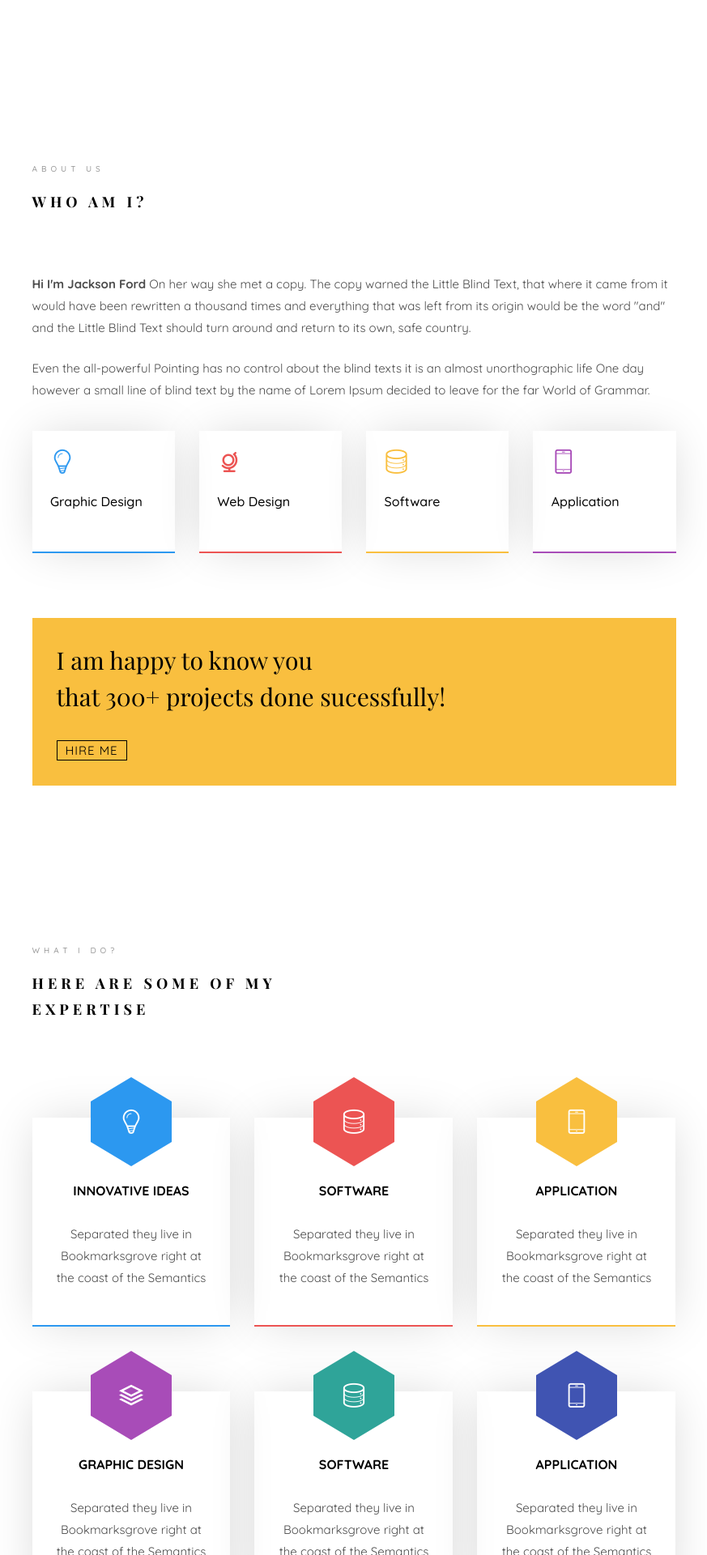
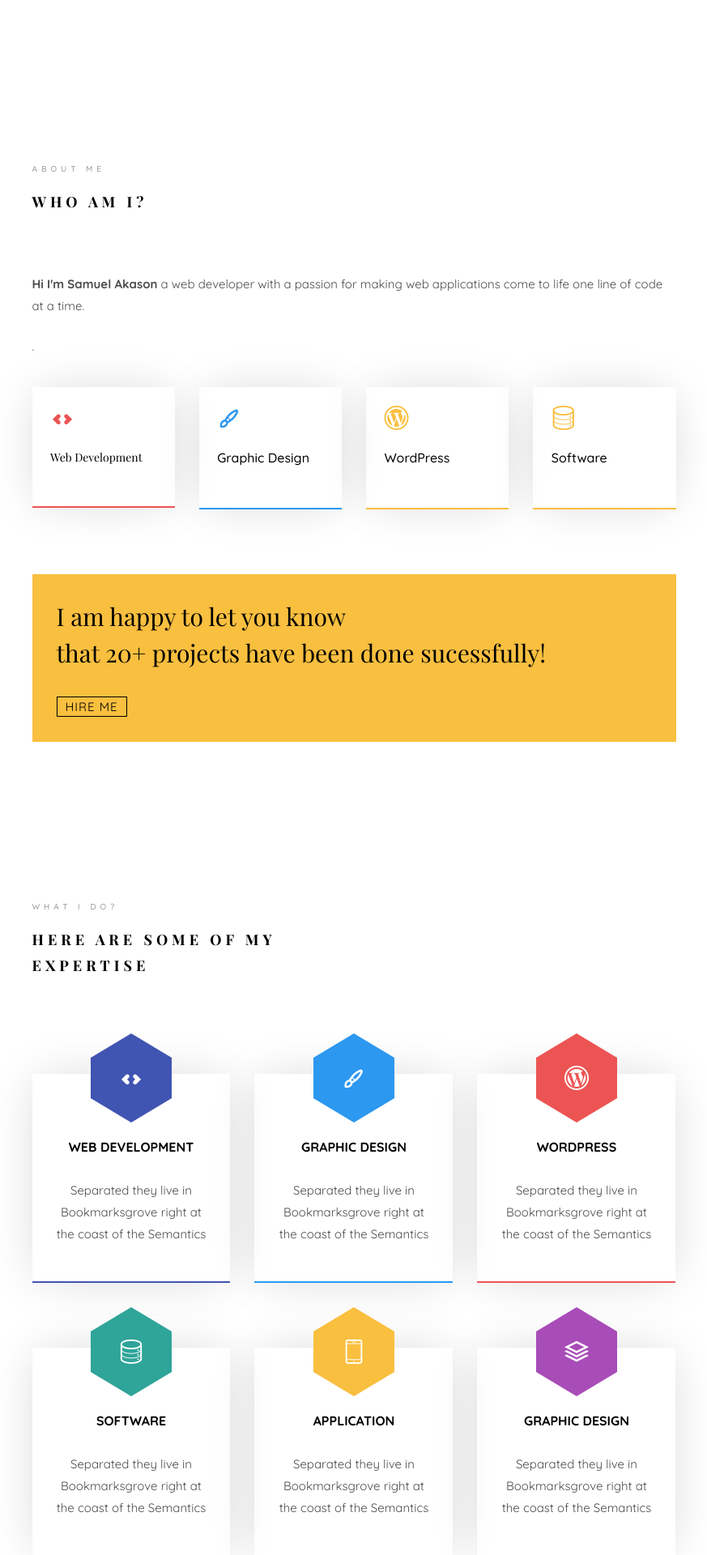
Before and after one commit to samuelakason/folio, a PHP site: page / in a window 1280 px wide. Shown: the part 810-2730 px from the top of the page at 81% size, without its empty margins (353-1226 px from the left). Run offline with PHP 8.4, Linux system fonts and the light colour scheme; some libraries are stand-ins or nearby versions; some web fonts are replaced.

Commit message:
Update index.php

```diff
--- a/index.php
+++ b/index.php
@@ -57,8 +58,8 @@
 		<aside id="colorlib-aside" role="complementary" class="border js-fullheight">
 			<div class="text-center">
 				<div class="author-img" style="background-image: url(images/about.jpg);"></div>
-				<h1 id="colorlib-logo"><a href="index.html">Jackson Ford</a></h1>
-				<span class="position"><a href="#">UI/UX/Designer</a> in Philippines</span>
+				<h1 id="colorlib-logo"><a href="index.php">Samuel Akason</a></h1>
+				<span class="position"><a href="">Web </a>Developer</span>
 			</div>
 			<nav id="colorlib-main-menu" role="navigation" class="navbar">
 				<div id="navbar" class="collapse">
@@ -75,19 +76,6 @@
 					</ul>
 				</div>
 			</nav>
-
-			<div class="colorlib-footer">
-				<p><small>&copy; <!-- Link back to Colorlib can't be removed. Template is licensed under CC BY 3.0. -->
-Copyright <script>document.write(new Date().getFullYear());</script> All rights reserved. Made with <i class="icon-heart" aria-hidden="true"></i> by <a href="https://colorlib.com" target="_blank">Colorlib</a>
-<!-- Link back to Colorlib can't be removed. Template is licensed under CC BY 3.0. --> </span> <span>Distributed by <a href="https://themewagon.com" target="_blank">ThemeWagon</a></span> <span>Demo Images: <a href="https://unsplash.com/" target="_blank">Unsplash.com</a></span></small></p>
-				<ul>
-					<li><a href="#"><i class="icon-facebook2"></i></a></li>
-					<li><a href="#"><i class="icon-twitter2"></i></a></li>
-					<li><a href="#"><i class="icon-instagram"></i></a></li>
-					<li><a href="#"><i class="icon-linkedin2"></i></a></li>
-				</ul>
-			</div>
-
 		</aside>
 
 		<div id="colorlib-main">
@@ -101,9 +89,8 @@ Copyright <script>document.write(new Date().getFullYear());</script> All rights
 					   			<div class="col-md-6 col-md-offset-3 col-md-pull-3 col-sm-12 col-xs-12 js-fullheight slider-text">
 					   				<div class="slider-text-inner js-fullheight">
 					   					<div class="desc">
-						   					<h1>Hi! <br>I'm Jackson</h1>
-						   					<h2>100% html5 bootstrap templates Made by <a href="https://colorlib.com/" target="_blank">colorlib.com</a></h2>
-												<p><a class="btn btn-primary btn-learn">Download CV <i class="icon-download4"></i></a></p>
+						   					<h1>Hi! <br>I'm Samuel</h1>
+						   					<p><a class="btn btn-primary btn-learn">Download CV <i class="icon-download4"></i></a></p>
 											</div>
 					   				</div>
 					   			</div>
@@ -117,8 +104,7 @@ Copyright <script>document.write(new Date().getFullYear());</script> All rights
 					   			<div class="col-md-6 col-md-offset-3 col-md-pull-3 col-sm-12 col-xs-12 js-fullheight slider-text">
 					   				<div class="slider-text-inner">
 					   					<div class="desc">
-						   					<h1>I am <br>a Designer</h1>
-												<h2>100% html5 bootstrap templates Made by <a href="https://colorlib.com/" target="_blank">colorlib.com</a></h2>
+						   					<h1>I'm a <br> Web Developer</h1>
 												<p><a class="btn btn-primary btn-learn">View Portfolio <i class="icon-briefcase3"></i></a></p>
 											</div>
 					   				</div>
@@ -137,24 +123,30 @@ Copyright <script>document.write(new Date().getFullYear());</script> All rights
 							<div class="row row-bottom-padded-sm animate-box" data-animate-effect="fadeInLeft">
 								<div class="col-md-12">
 									<div class="about-desc">
-										<span class="heading-meta">About Us</span>
+										<span class="heading-meta">About Me</span>
 										<h2 class="colorlib-heading">Who Am I?</h2>
-										<p><strong>Hi I'm Jackson Ford</strong> On her way she met a copy. The copy warned the Little Blind Text, that where it came from it would have been rewritten a thousand times and everything that was left from its origin would be the word "and" and the Little Blind Text should turn around and return to its own, safe country.</p>
-										<p>Even the all-powerful Pointing has no control about the blind texts it is an almost unorthographic life One day however a small line of blind text by the name of Lorem Ipsum decided to leave for the far World of Grammar.</p>
+										<p><strong>Hi I'm Samuel Akason</strong> a web developer with a passion for making web applications come to life one line of code at a time.</p>
+										<p>.</p>
 									</div>
 								</div>
 							</div>
 							<div class="row">
+							<div class="col-md-3 animate-box" data-animate-effect="fadeInRight">
+									<div class="services color-2">
+										<span class="icon2"><i class="icon-code"></i></span>
+										<h5>Web Development</h5>
+									</div>
+								</div>
 								<div class="col-md-3 animate-box" data-animate-effect="fadeInLeft">
 									<div class="services color-1">
-										<span class="icon2"><i class="icon-bulb"></i></span>
+										<span class="icon2"><i class="icon-brush"></i></span>
 										<h3>Graphic Design</h3>
 									</div>
 								</div>
-								<div class="col-md-3 animate-box" data-animate-effect="fadeInRight">
-									<div class="services color-2">
-										<span class="icon2"><i class="icon-globe-outline"></i></span>
-										<h3>Web Design</h3>
+								<div class="col-md-3 animate-box" data-animate-effect="fadeInTop">
+									<div class="services color-3">
+										<span class="icon2"><i class="icon-wordpress"></i></span>
+										<h3>WordPress</h3>
 									</div>
 								</div>
 								<div class="col-md-3 animate-box" data-animate-effect="fadeInTop">
@@ -163,17 +155,11 @@ Copyright <script>document.write(new Date().getFullYear());</script> All rights
 										<h3>Software</h3>
 									</div>
 								</div>
-								<div class="col-md-3 animate-box" data-animate-effect="fadeInBottom">
-									<div class="services color-4">
-										<span class="icon2"><i class="icon-phone3"></i></span>
-										<h3>Application</h3>
-									</div>
-								</div>
 							</div>
 							<div class="row">
 								<div class="col-md-12 animate-box" data-animate-effect="fadeInLeft">
 									<div class="hire">
-										<h2>I am happy to know you <br>that 300+ projects done sucessfully!</h2>
+										<h2>I am happy to let you know<br>that 20+ projects have been done sucessfully!</h2>
 										<a href="#" class="btn-hire">Hire me</a>
 									</div>
 								</div>
@@ -195,18 +181,40 @@ Copyright <script>document.write(new Date().getFullYear());</script> All rights
 					</div>
 					<div class="row row-pt-md">
 						<div class="col-md-4 text-center animate-box">
+								<div class="services color-6">
+									<span class="icon">
+										<i class="icon-code"></i>
+									</span>
+									<div class="desc">
+										<h3>Web Development</h3>
+										<p>Separated they live in Bookmarksgrove right at the coast of the Semantics</p>
+									</div>
+								</div>
+							</div>
+						<div class="col-md-4 text-center animate-box">
 							<div class="services color-1">
 								<span class="icon">
-									<i class="icon-bulb"></i>
+									<i class="icon-brush"></i>
 								</span>
 								<div class="desc">
-									<h3>Innovative Ideas</h3>
+									<h3>Graphic Design</h3>
 									<p>Separated they live in Bookmarksgrove right at the coast of the Semantics</p>
 								</div>
 							</div>
 						</div>
 						<div class="col-md-4 text-center animate-box">
 							<div class="services color-2">
+								<span class="icon">
+									<i class="icon-wordpress"></i>
+								</span>
+								<div class="desc">
+									<h3>WordPress</h3>
+									<p>Separated they live in Bookmarksgrove right at the coast of the Semantics</p>
+								</div>
+							</div>
+						</div>
+						<div class="col-md-4 text-center animate-box">
+							<div class="services color-5">
 								<span class="icon">
 									<i class="icon-data"></i>
 								</span>
@@ -238,28 +246,8 @@ Copyright <script>document.write(new Date().getFullYear());</script> All rights
 								</div>
 							</div>
 						</div>
-						<div class="col-md-4 text-center animate-box">
-							<div class="services color-5">
-								<span class="icon">
-									<i class="icon-data"></i>
-								</span>
-								<div class="desc">
-									<h3>Software</h3>
-									<p>Separated they live in Bookmarksgrove right at the coast of the Semantics</p>
-								</div>
-							</div>
-						</div>
-						<div class="col-md-4 text-center animate-box">
-							<div class="services color-6">
-								<span class="icon">
-									<i class="icon-phone3"></i>
-								</span>
-								<div class="desc">
-									<h3>Application</h3>
-									<p>Separated they live in Bookmarksgrove right at the coast of the Semantics</p>
-								</div>
-							</div>
-						</div>
+
+
 					</div>
 				</div>
 			</section>
@@ -275,15 +263,15 @@ Copyright <script>document.write(new Date().getFullYear());</script> All rights
 							<span class="colorlib-counter-label">Cups of coffee</span>
 						</div>
 						<div class="col-md-3 text-center animate-box">
-							<span class="colorlib-counter js-counter" data-from="0" data-to="356" data-speed="5000" data-refresh-interval="50"></span>
+							<span class="colorlib-counter js-counter" data-from="0" data-to="20" data-speed="5000" data-refresh-interval="50"></span>
 							<span class="colorlib-counter-label">Projects</span>
 						</div>
 						<div class="col-md-3 text-center animate-box">
-							<span class="colorlib-counter js-counter" data-from="0" data-to="30" data-speed="5000" data-refresh-interval="50"></span>
+							<span class="colorlib-counter js-counter" data-from="0" data-to="6" data-speed="5000" data-refresh-interval="50"></span>
 							<span class="colorlib-counter-label">Clients</span>
 						</div>
 						<div class="col-md-3 text-center animate-box">
-							<span class="colorlib-counter js-counter" data-from="0" data-to="10" data-speed="5000" data-refresh-interval="50"></span>
+							<span class="colorlib-counter js-counter" data-from="0" data-to="2" data-speed="5000" data-refresh-interval="50"></span>
 							<span class="colorlib-counter-label">Partners</span>
 						</div>
 					</div>
```
Also changed, not shown: other parts of index.php (+17 -16 lines).
